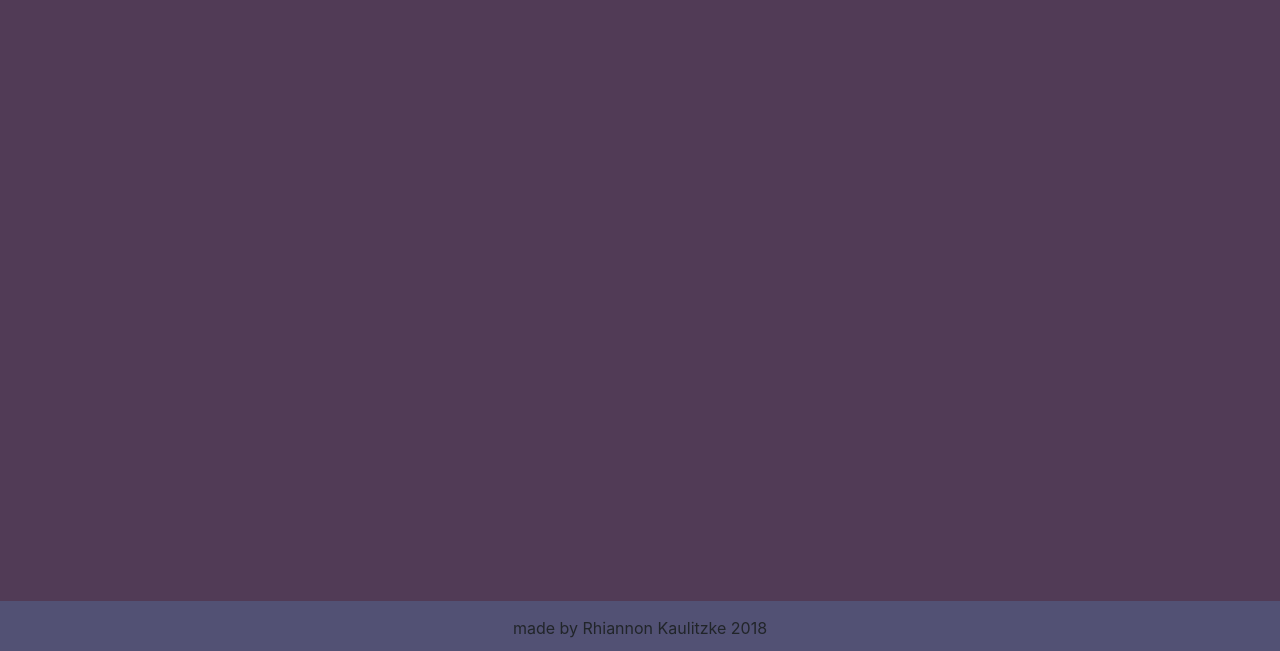
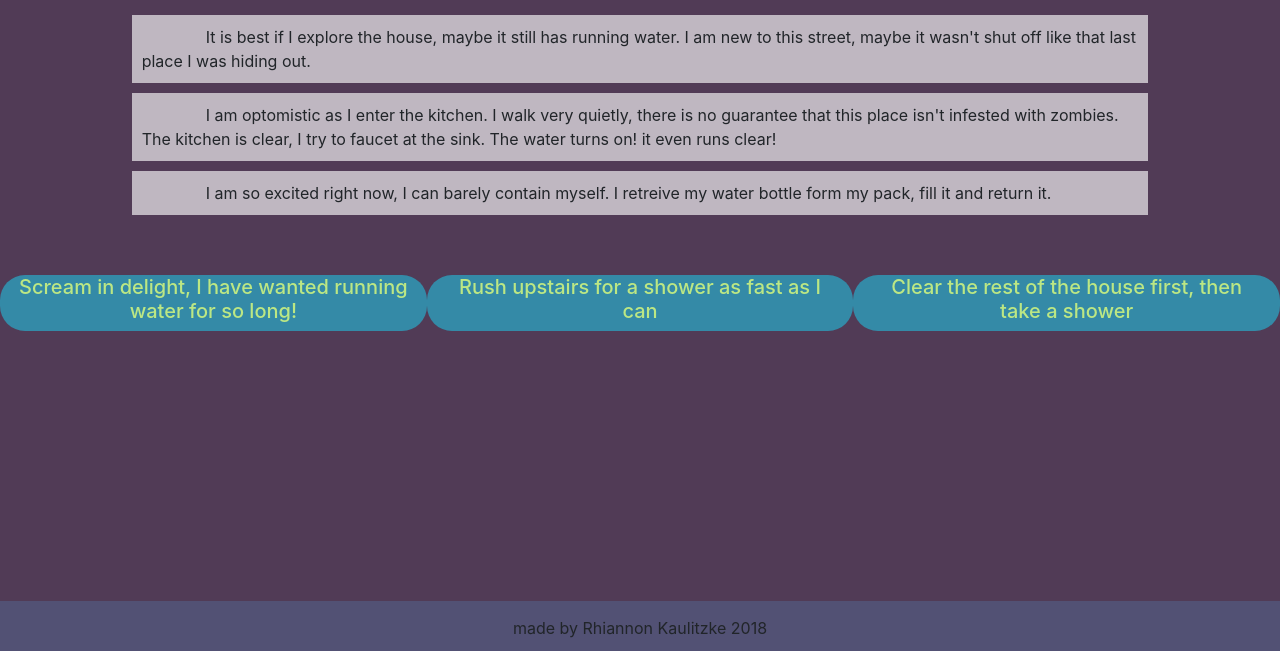
Before and after one commit to RhiaK/project1Story, a plain HTML site: page zoption1.html in a window 1280 px wide. Shown: the part 149-800 px from the top of the page. Drawn offline with nearby package versions, Linux system fonts and the light colour scheme.

Commit message:
updated zoption1.html

```diff
--- a/zoption1.html
+++ b/zoption1.html
@@ -14,9 +14,22 @@
 	<div class="container-fluid">
 		<div class="row justify-content-center">
 			<div class="col-10">
-				<p>
-
-				</p>
+				<p style="text-indent: 4em;" class="storytext">It is best if I explore the house, maybe it still has running water. I am new to this street, maybe it wasn't shut off like that last place I was hiding out.</p>
+				<p  style="text-indent: 4em;" class="storytext">I am optomistic as I enter the kitchen. I walk very quietly, there is no guarantee that this place isn't infested with zombies. The kitchen is clear, I try to faucet at the sink. The water turns on! it even runs clear!</p>
+				<p style="text-indent: 4em;" class="storytext">I am so excited right now, I can barely contain myself. I retreive my water bottle form my pack, fill it and return it.</p>
+			</div>
+		</div>
+	</div>
+	<div class="container-fluid">
+		<div class="row">
+			<div class="col-4 option">
+				<h5 id="option1.1">Scream in delight, I have wanted running water for so long!</h5>
+			</div>
+			<div class="col-4 option">
+				<h5 id="option1.2">Rush upstairs for a shower as fast as I can</h5>
+			</div>
+			<div class="col-4 option">
+				<h5 id="option1.3">Clear the rest of the house first, then take a shower</h5>
 			</div>
 		</div>
 	</div>
```
Also changed, not shown: zombie.html (+1 -1 lines).
